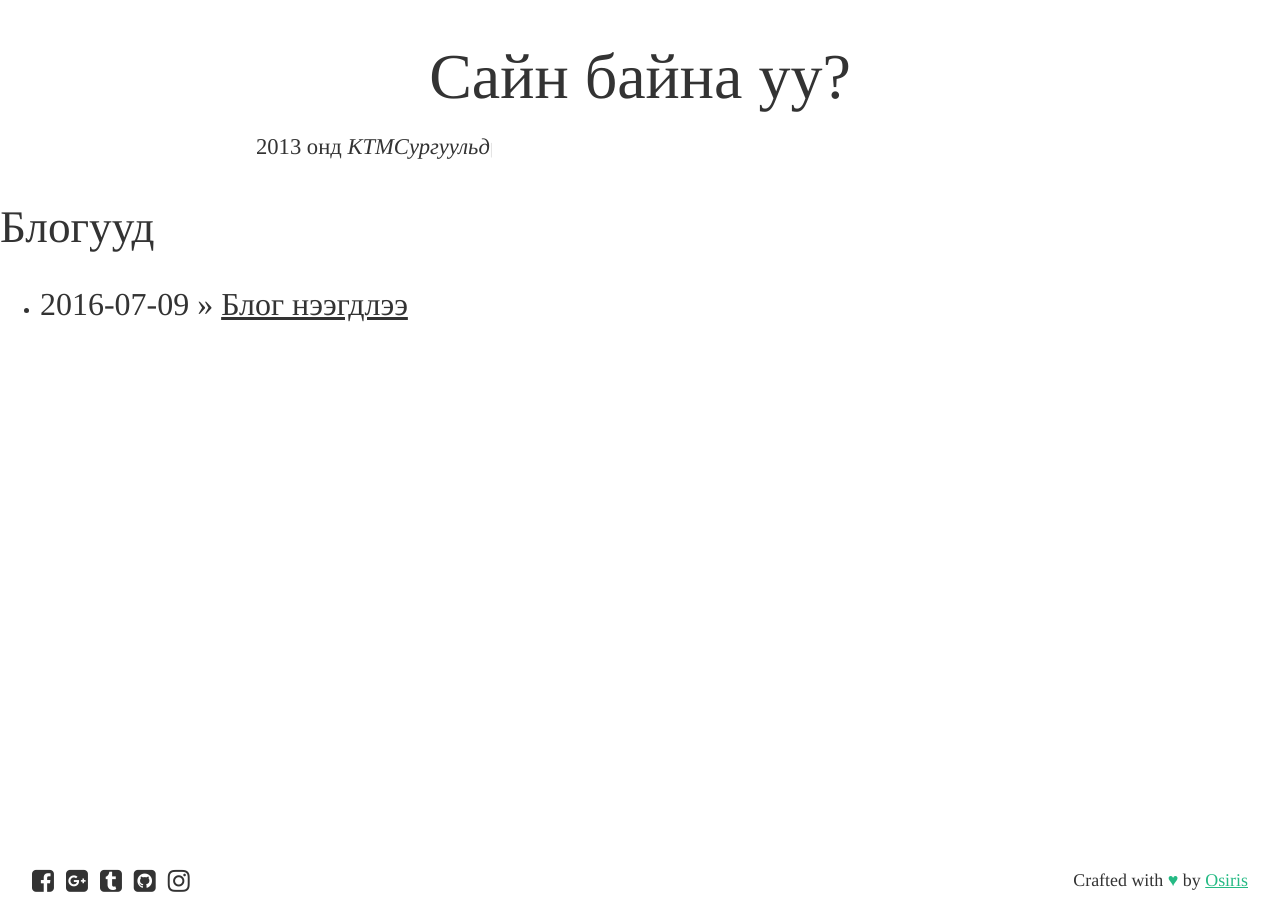
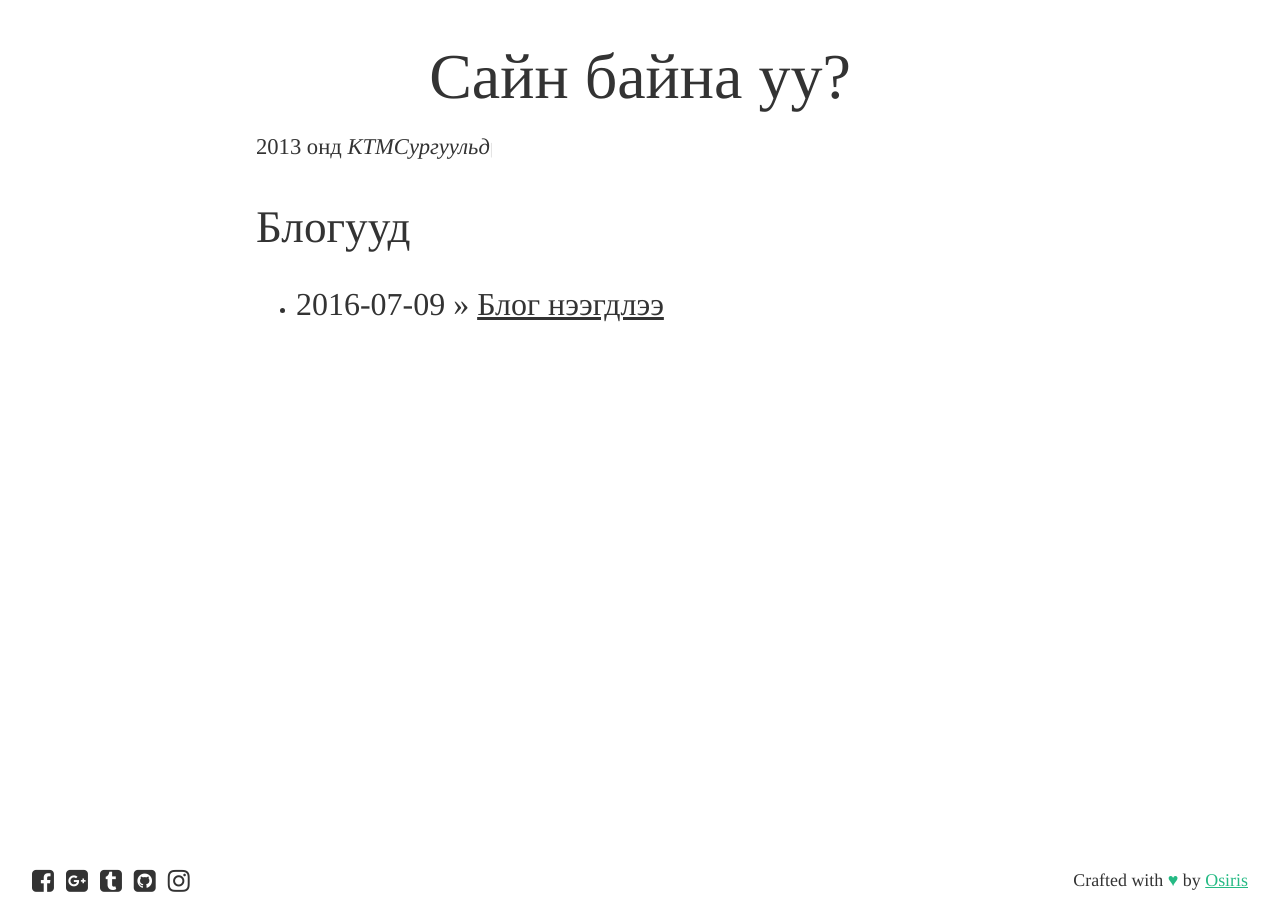
Before and after one commit to Ds3c-ctf-team/enkhee-Osiris.github.io-old, a Jekyll site: the page built from index.html, in a window 1280 px wide. Built offline with Jekyll 4.4.1, drawn with Linux system fonts in a browser that asks for light colours; nearby versions of some CDN libraries.

Commit message:
Update post

```diff
--- a/_layouts/default.html
+++ b/_layouts/default.html
@@ -27,10 +27,10 @@
                 <span class="h4" id="typed">
 				</span>
             </div>
+            <section class="my2" id="blogs">
+                <h2 class="h2">Блогууд</h2> {{ content }}
+            </section>
         </div>
-        <section class="my2" id="blogs">
-            <h2 class="h2">Блогууд</h2> {{ content }}
-        </section>
     </div>
     <footer>
         <div class="grd-row px2">
```
